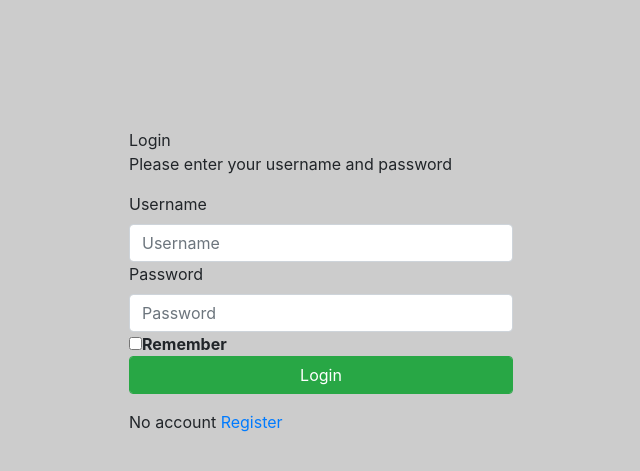
After one commit to Ktic15/iot, a Flask app: page /login/ in a window 1280 px wide. The commit adds this page. Shown: the top 471 px of the page, without its empty margins (319-959 px from the left). Run offline with Flask 3, Linux system fonts and the light colour scheme; some libraries are stand-ins or nearby versions.

Commit message:
Login page rough code. and session handled only for Report tab

```diff
--- a/app/app.py
+++ b/app/app.py
@@ -1,10 +1,12 @@
  #app.py
 import pandas
 from fileinput import filename
-from flask import Flask, render_template, request, redirect, url_for, flash
+from flask import Flask, render_template, request, redirect, url_for, flash, session
 import psycopg2 #pip install psycopg2
 from psycopg2 import extras
 import datetime
+import re
+from werkzeug.security import generate_password_hash, check_password_hash
 
 app = Flask(__name__)
 app.secret_key = "cairocoders-ednalan"
@@ -25,6 +27,78 @@ table_vs_column=[]
 @app.route('/')
 def GhIndex():
      return  redirect("/dashboard")
+
+@app.route('/login/', methods=['GET', 'POST'])
+def login():
+    cursor = conn.cursor(cursor_factory=psycopg2.extras.DictCursor)
+    # Check if "username" and "password" POST requests exist (user submitted form)
+    if request.method == 'POST' and 'username' in request.form and 'password' in request.form:
+        username = request.form['username']
+        password = request.form['password']
+        print(password)
+        # Check if account exists using MySQL
+        cursor.execute('SELECT * FROM loginCredentials WHERE username = %s', (username,))
+        # Fetch one record and return result
+        account = cursor.fetchone()
+        if account:
+            password_rs = account['password']
+            print(password_rs)
+            # If account exists in users table in out database
+            if check_password_hash(password_rs, password):
+                # Create session data, we can access this data in other routes
+                session['loggedin'] = True
+                session['id'] = account['id']
+                session['username'] = account['username']
+                # Redirect to home page
+                return redirect('/')
+            else:
+                # Account doesnt exist or username/password incorrect
+                flash('Incorrect username/password')
+        else:
+            # Account doesnt exist or username/password incorrect
+            flash('Incorrect username/password')
+    return render_template('login.html')
+
+@app.route('/register', methods=['GET', 'POST'])
+def register():
+    cursor = conn.cursor(cursor_factory=psycopg2.extras.DictCursor)
+    # Check if "username", "password" and "email" POST requests exist (user submitted form)
+    if request.method == 'POST' and 'username' in request.form and 'password' in request.form:
+        # Create variables for easy access
+        username = request.form['username']
+        password = request.form['password']
+        _hashed_password = generate_password_hash(password)
+        #Check if account exists using MySQL
+        cursor.execute('SELECT * FROM loginCredentials WHERE username = %s', (username,))
+        account = cursor.fetchone()
+        print(account)
+        # If account exists show error and validation checks
+        if account:
+            flash('Account already exists!')
+        elif not re.match(r'[A-Za-z0-9]+', username):
+            flash('Username must contain only characters and numbers!')
+        elif not username or not password:
+            flash('Please fill out the form!')
+        else:
+            # Account doesnt exists and the form data is valid, now insert new account into users table
+            cursor.execute("INSERT INTO loginCredentials (username, password, role) VALUES (%s,%s,%s)", (username, _hashed_password, "admin"))
+            conn.commit()
+            flash('You have successfully registered!')
+    elif request.method == 'POST':
+        # Form is empty... (no POST data)
+        flash('Please fill out the form!')
+    # Show registration form with message (if any)
+    return render_template('register.html')
+
+
+@app.route('/logout')
+def logout():
+    # Remove session data, this will log the user out
+    session.pop('loggedin', None)
+    session.pop('id', None)
+    session.pop('username', None)
+    # Redirect to login page
+    return redirect(url_for('login'))
 
 @app.route('/operator_assignment')
 def Svindex():
@@ -552,48 +626,52 @@ def DhIndex():
 
 @app.route('/report', methods=['POST','GET'])
 def RIndex():
-    cur = conn.cursor(cursor_factory=psycopg2.extras.DictCursor)
-    global list_data
-    global table_vs_column
-    status = ""
-    if request.method == 'POST':
-        if "save" in request.form:
-            list_data = []
-            table_vs_column=[]
-            for selected_column in request.form:
-                if selected_column!="save":
-                    table_vs_column.append(selected_column)
+    # Check if user is loggedin
+    if 'loggedin' in session:
+        cur = conn.cursor(cursor_factory=psycopg2.extras.DictCursor)
+        global list_data
+        global table_vs_column
+        status = ""
+        if request.method == 'POST':
+            if "save" in request.form:
+                list_data = []
+                table_vs_column=[]
+                for selected_column in request.form:
+                    if selected_column!="save":
+                        table_vs_column.append(selected_column)
 
-            s = "SELECT "
-            for column in table_vs_column:
-                s+=column+","
-            s=s[0:-1]
-            s+=" FROM machine_operator INNER JOIN employee_master ON machine_operator.operator_id=employee_master.employee_code INNER JOIN machine_master ON machine_operator.machine_no=machine_master.mno"
-            cur.execute(s) # Execute the SQL
-            list_data = cur.fetchall()
-        elif "export" in request.form:
-            if list_data!=[]:
-                df = pandas.DataFrame(list_data,index=[x for x in range(1,len(list_data)+1)], columns=table_vs_column)
-                df.to_excel('Reports/report_'+datetime.datetime.utcnow().strftime("%Y-%m-%d_%H.%M.%S.%f")[:-4]+".xlsx", sheet_name='sheet 1')
-                status="export success"
-            else:
-                status="No date to export"
-        if "reset" in request.form:
-            list_data = []
-            table_vs_column=[]
+                s = "SELECT "
+                for column in table_vs_column:
+                    s+=column+","
+                s=s[0:-1]
+                s+=" FROM machine_operator INNER JOIN employee_master ON machine_operator.operator_id=employee_master.employee_code INNER JOIN machine_master ON machine_operator.machine_no=machine_master.mno"
+                cur.execute(s) # Execute the SQL
+                list_data = cur.fetchall()
+            elif "export" in request.form:
+                if list_data!=[]:
+                    df = pandas.DataFrame(list_data,index=[x for x in range(1,len(list_data)+1)], columns=table_vs_column)
+                    df.to_excel('Reports/report_'+datetime.datetime.utcnow().strftime("%Y-%m-%d_%H.%M.%S.%f")[:-4]+".xlsx", sheet_name='sheet 1')
+                    status="export success"
+                else:
+                    status="No date to export"
+            if "reset" in request.form:
+                list_data = []
+                table_vs_column=[]
 
-    s= "SELECT COLUMN_NAME FROM INFORMATION_SCHEMA.COLUMNS WHERE TABLE_NAME = \'employee_master\'"
-    cur.execute(s) # Execute the SQL
-    employee_master = cur.fetchall()
+        s= "SELECT COLUMN_NAME FROM INFORMATION_SCHEMA.COLUMNS WHERE TABLE_NAME = \'employee_master\'"
+        cur.execute(s) # Execute the SQL
+        employee_master = cur.fetchall()
 
-    s= "SELECT COLUMN_NAME FROM INFORMATION_SCHEMA.COLUMNS WHERE TABLE_NAME = \'machine_master\'"
-    cur.execute(s) # Execute the SQL
-    machine_master = cur.fetchall()
+        s= "SELECT COLUMN_NAME FROM INFORMATION_SCHEMA.COLUMNS WHERE TABLE_NAME = \'machine_master\'"
+        cur.execute(s) # Execute the SQL
+        machine_master = cur.fetchall()
 
-    s= "SELECT COLUMN_NAME FROM INFORMATION_SCHEMA.COLUMNS WHERE TABLE_NAME = \'machine_operator\'"
-    cur.execute(s) # Execute the SQL
-    machine_operator = cur.fetchall()
-    return render_template('Report.html', employee_master=employee_master, machine_master=machine_master, machine_operator=machine_operator, table_vs_column=table_vs_column, list_data = list_data, status=status)
+        s= "SELECT COLUMN_NAME FROM INFORMATION_SCHEMA.COLUMNS WHERE TABLE_NAME = \'machine_operator\'"
+        cur.execute(s) # Execute the SQL
+        machine_operator = cur.fetchall()
+        return render_template('Report.html', employee_master=employee_master, machine_master=machine_master, machine_operator=machine_operator, table_vs_column=table_vs_column, list_data = list_data, status=status)
+    # User is not loggedin redirect to login page
+    return redirect(url_for('login'))
 
 if __name__ == "__main__":
     app.run(debug=True)
--- /dev/null
+++ b/app/templates/login.html
@@ -0,0 +1,41 @@
+<!DOCTYPE html>
+<html>
+<head>
+    <meta charset="utf-8">
+    <title>Login</title>
+    <link rel="stylesheet" href="{{ url_for('static', filename='css/style.css') }}">
+    <link rel="stylesheet" href="https://use.fontawesome.com/releases/v5.7.1/css/all.css">
+    <link href="https://maxcdn.bootstrapcdn.com/bootstrap/4.1.1/css/bootstrap.min.css" rel="stylesheet" id="bootstrap-css">
+    <script src="https://maxcdn.bootstrapcdn.com/bootstrap/4.1.1/js/bootstrap.min.js"></script>
+    <script src="https://cdnjs.cloudflare.com/ajax/libs/jquery/3.2.1/jquery.min.js"></script>
+</head>
+<body style="background-color:#ccc;width:30%;margin: auto;margin-top:10%;" >
+<div class="login-box" >
+    <div class="login-header">Login</div>
+    <div class="login-body">
+        <p>Please enter your username and password</p>
+        <form class="form-group" action="{{ url_for('login') }}" method="post">
+            <label>Username</label>
+            <input type="text" class="form-control" name="username" placeholder="Username" id="username" required>
+            <label>Password</label>
+            <input type="password" class="form-control" name="password" placeholder="Password" id="password" required>
+            <input type="checkbox" value="checked"><b>Remember</b>
+            <input type="submit" value="Login" class="form-control btn btn-success " name="">
+        </form>
+        {% with messages = get_flashed_messages()  %}
+        {% if messages %}
+        {% for message in messages %}
+        <div class="alert alert-success alert-dismissible fade show" role="alert">
+            {{ message }}
+            <button type="button" class="close" data-dismiss="alert" aria-label="Close">
+                <span aria-hidden="true">×</span>
+            </button>
+        </div>
+        {% endfor %}
+        {% endif %}
+        {% endwith %}
+        <p>No account <a href="{{ url_for('register') }}">Register</a></p>
+    </div>
+</div>
+</body>
+</html>
```
Also changed, not shown: app/templates/layout.html (+14 -1 lines), app/templates/register.html (added, +64 -0 lines).
